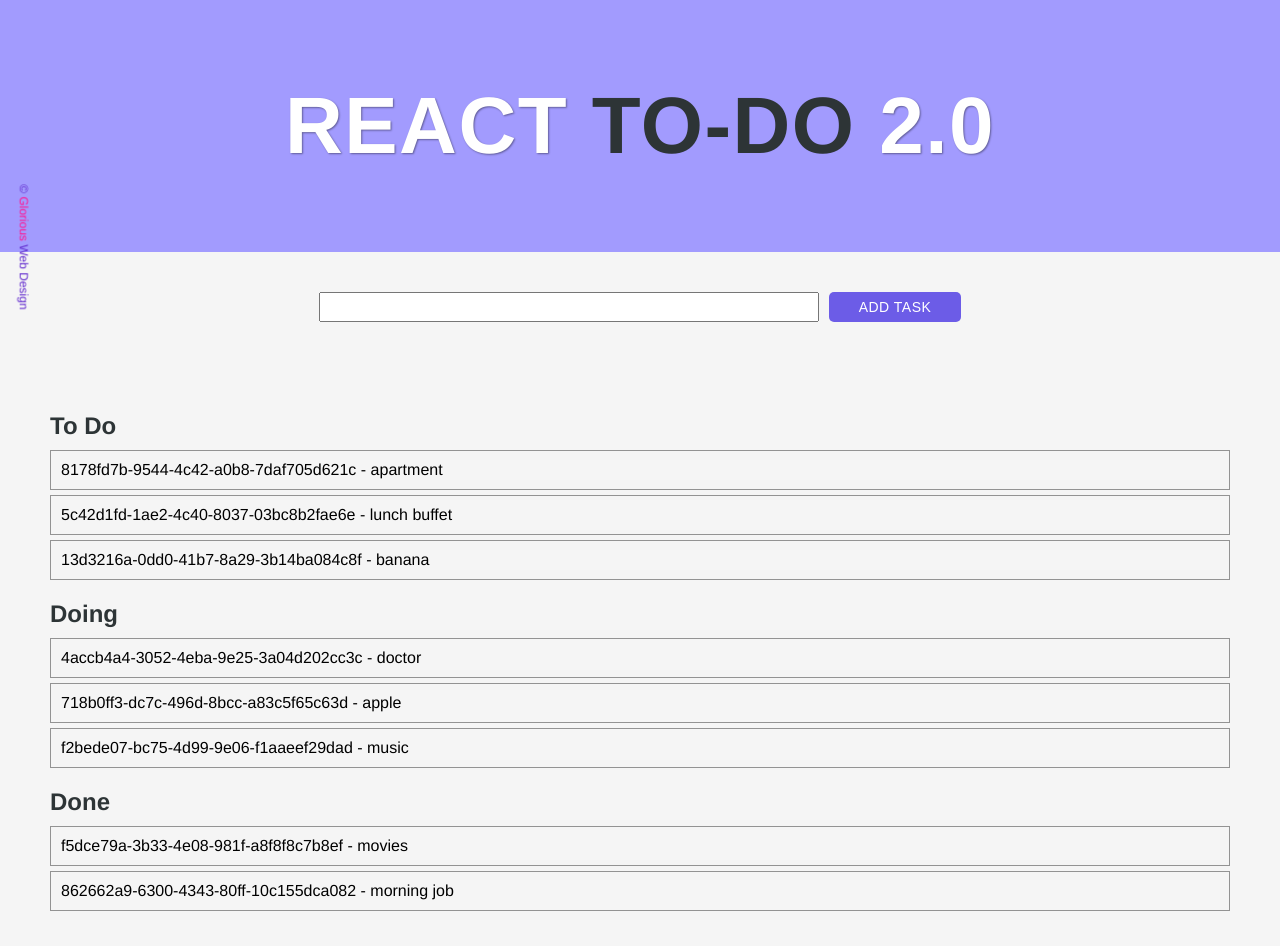
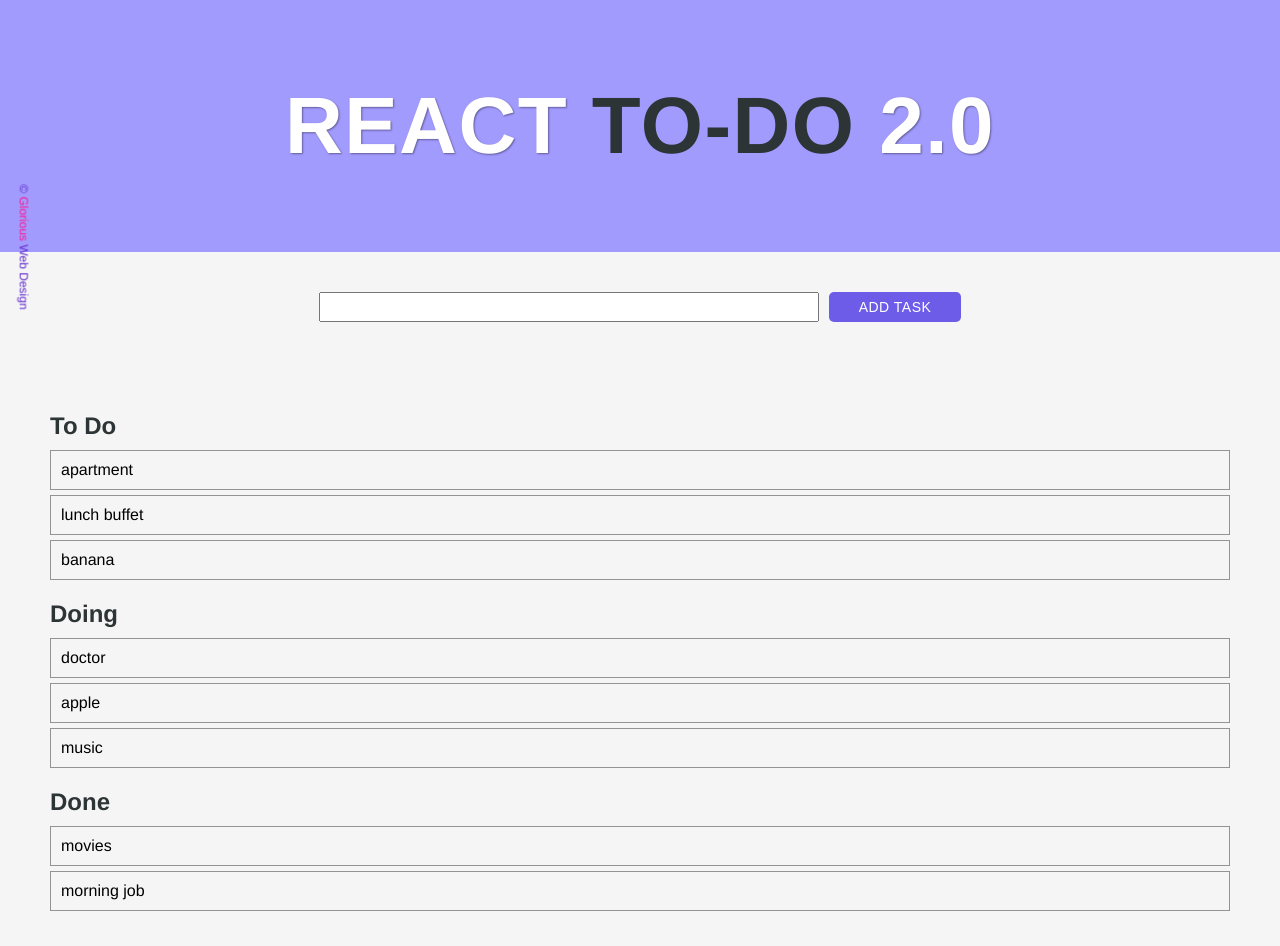
Before and after one commit to gloriading/React-ToDo2.0, a React (Create React App) app: page / in a window 1280 px wide. Built offline with nearby package versions, Linux system fonts and the light colour scheme.

Commit message:
Add Task function complete'

```diff
--- a/src/components/Task.js
+++ b/src/components/Task.js
@@ -5,7 +5,7 @@ export default class Task extends Component {
   render(){
     return(
         <div className="task-container">
-          <p><span>{this.props.id} - </span> {this.props.content}</p>
+          <p>{this.props.content}</p>
         </div>
     );
   }
--- a/src/components/TaskForm.js
+++ b/src/components/TaskForm.js
@@ -15,7 +15,13 @@ export default class TaskForm extends Component {
 
   handleSubmit(e){
     e.preventDefault();
-    this.props.updateTodo(this.state.userInput);
+    if(this.state.userInput === ""){
+        alert('Please enter a new task');
+    }else{
+      this.props.updateTodo(this.state.userInput);
+      this.setState({ userInput: "" });
+    }
+
   }
 
   render(){
@@ -25,6 +31,7 @@ export default class TaskForm extends Component {
             className="input-todo"
             type="text"
             onChange={this.handleChange}
+            value={this.state.userInput}
            />
           <input
             className="submit-btn"
```
